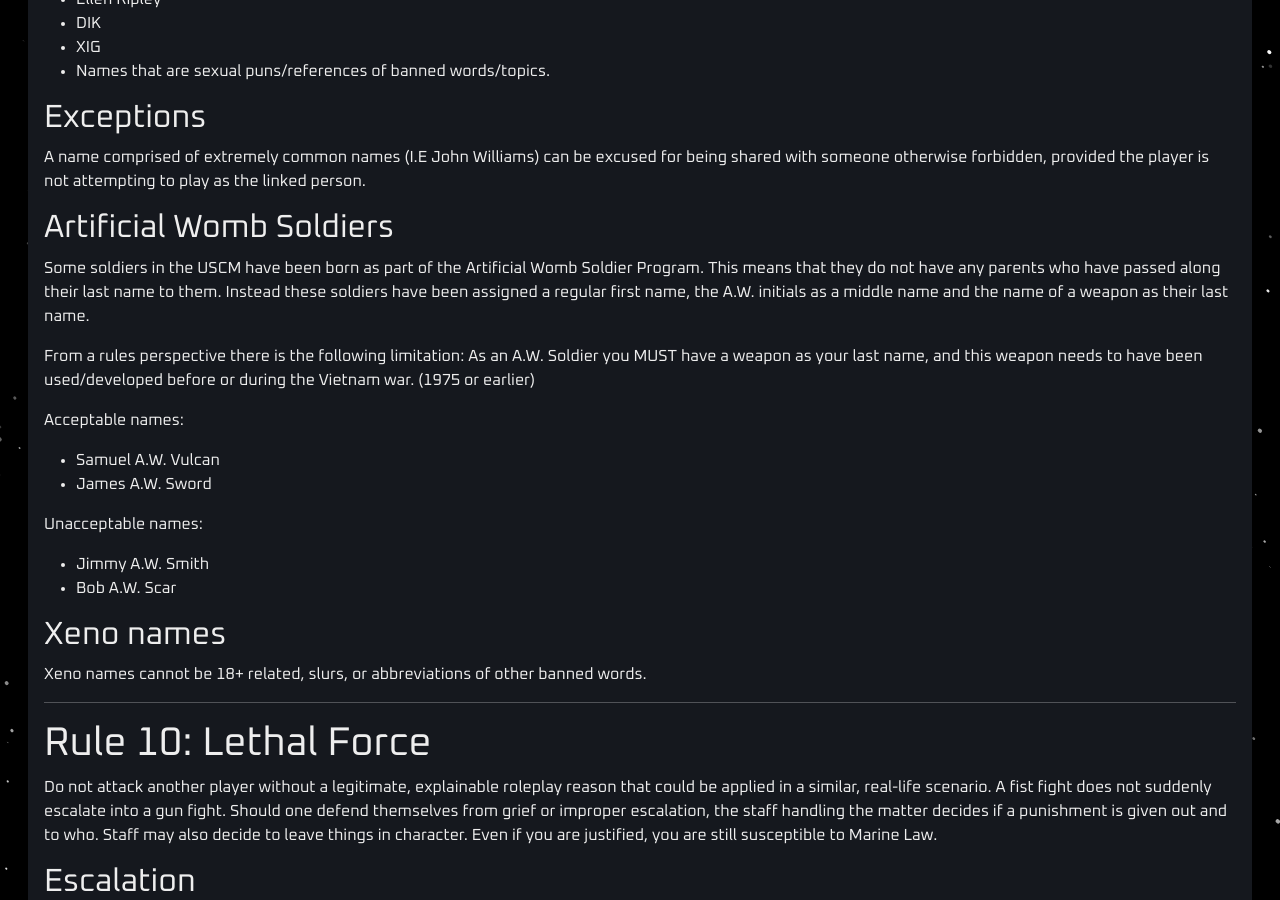
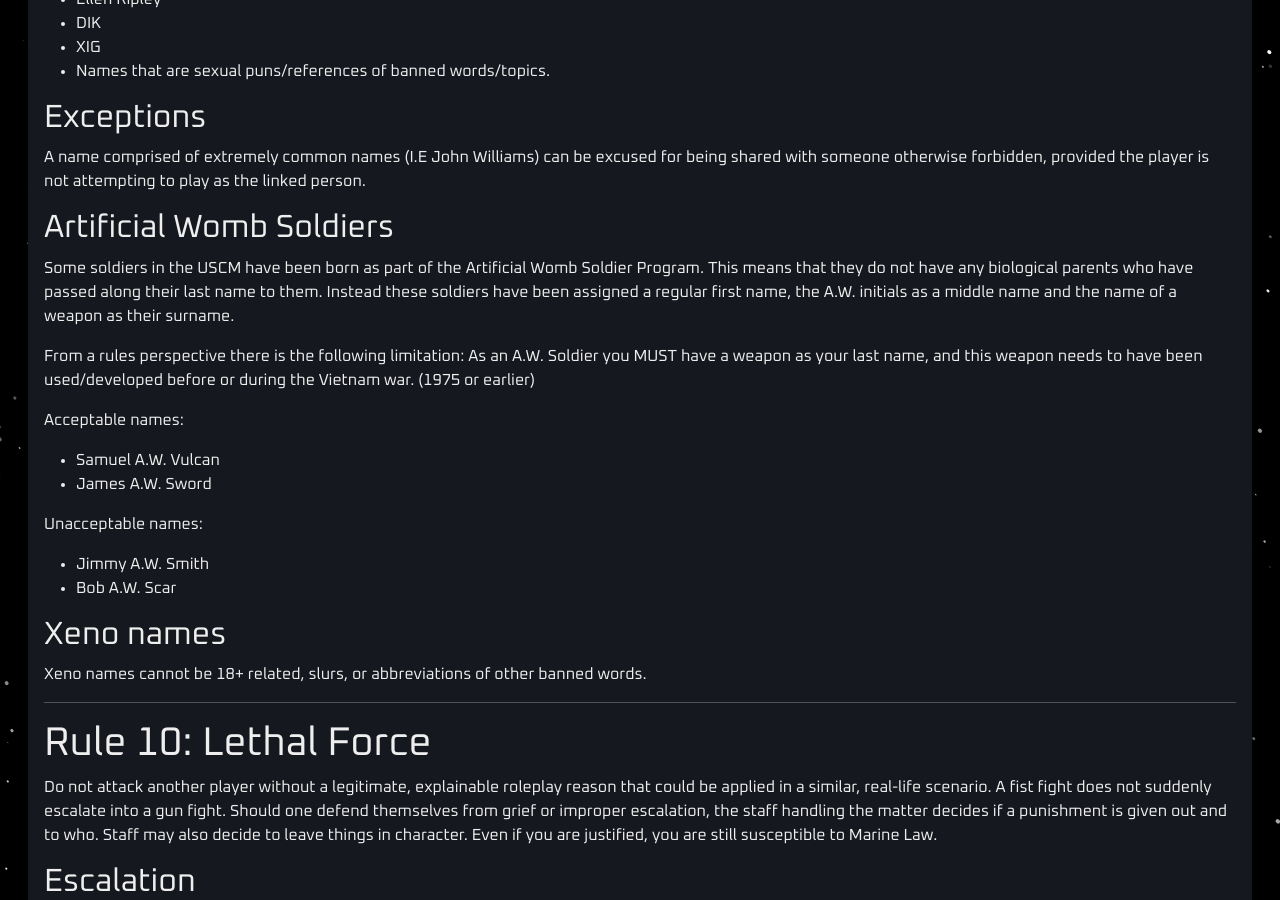
Before and after one commit to cmss13-devs/web, a Jekyll site: the page built from rules.md, in a window 1280 px wide and 900 px high, scrolled down 9991 px. Built offline with Jekyll 4.4.1, drawn with Linux system fonts in a browser that asks for light colours.

Commit message:
Update rules.md

```diff
--- a/rules.md
+++ b/rules.md
@@ -389,7 +389,7 @@ Use a reasonable, unique, lore-friendly character name that has a first name and
 A name comprised of extremely common names (I.E John Williams) can be excused for being shared with someone otherwise forbidden, provided the player is not attempting to play as the linked person.
 
 ## Artificial Womb Soldiers
-Some soldiers in the USCM have been born as part of the Artificial Womb Soldier Program. This means that they do not have any parents who have passed along their last name to them. Instead these soldiers have been assigned a regular first name, the A.W. initials as a middle name and the name of a weapon as their last name.
+Some soldiers in the USCM have been born as part of the Artificial Womb Soldier Program. This means that they do not have any biological parents who have passed along their last name to them. Instead these soldiers have been assigned a regular first name, the A.W. initials as a middle name and the name of a weapon as their surname.
 
 From a rules perspective there is the following limitation: As an A.W. Soldier you MUST have a weapon as your last name, and this weapon needs to have been used/developed before or during the Vietnam war. (1975 or earlier)
 
```
